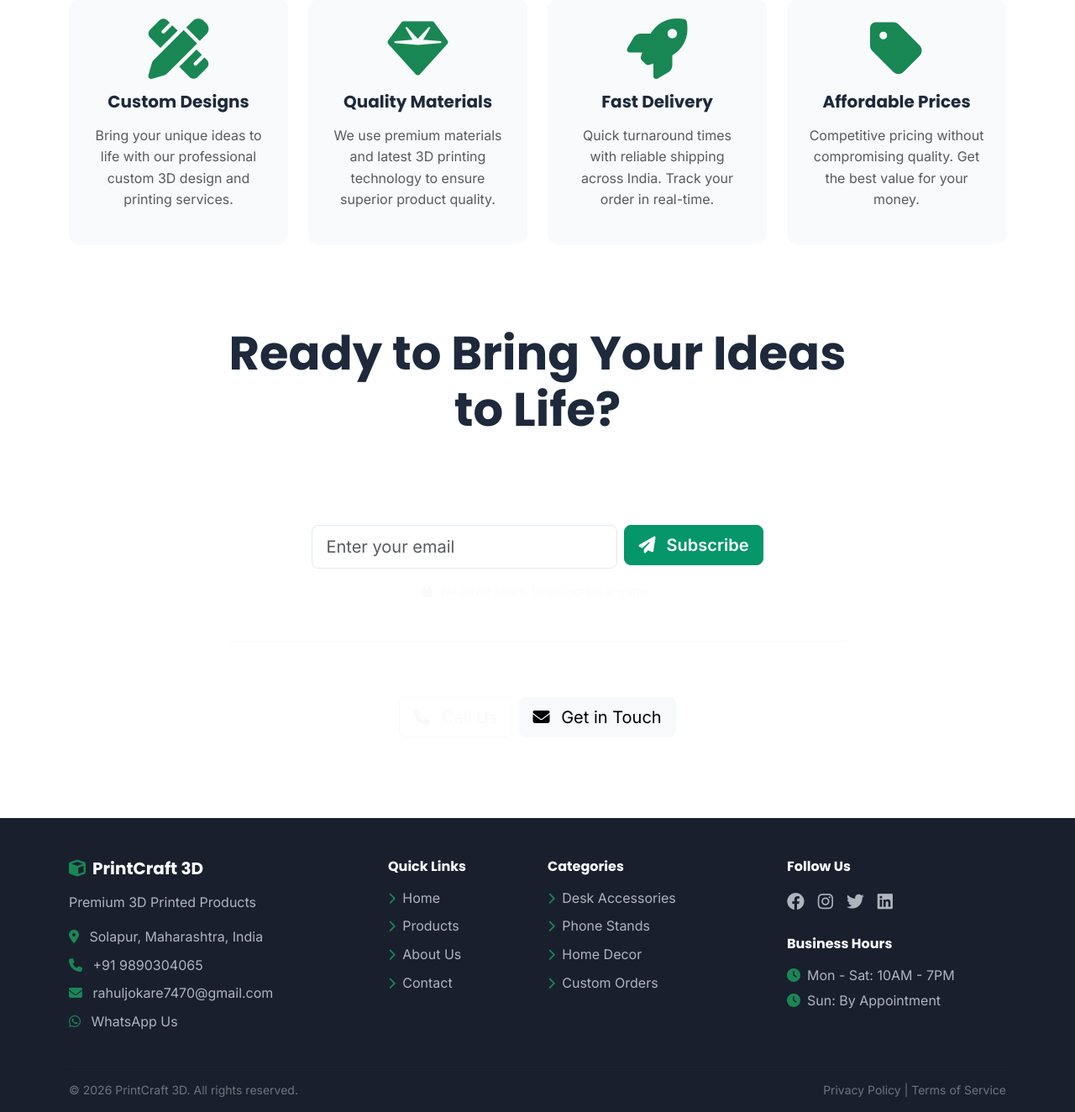
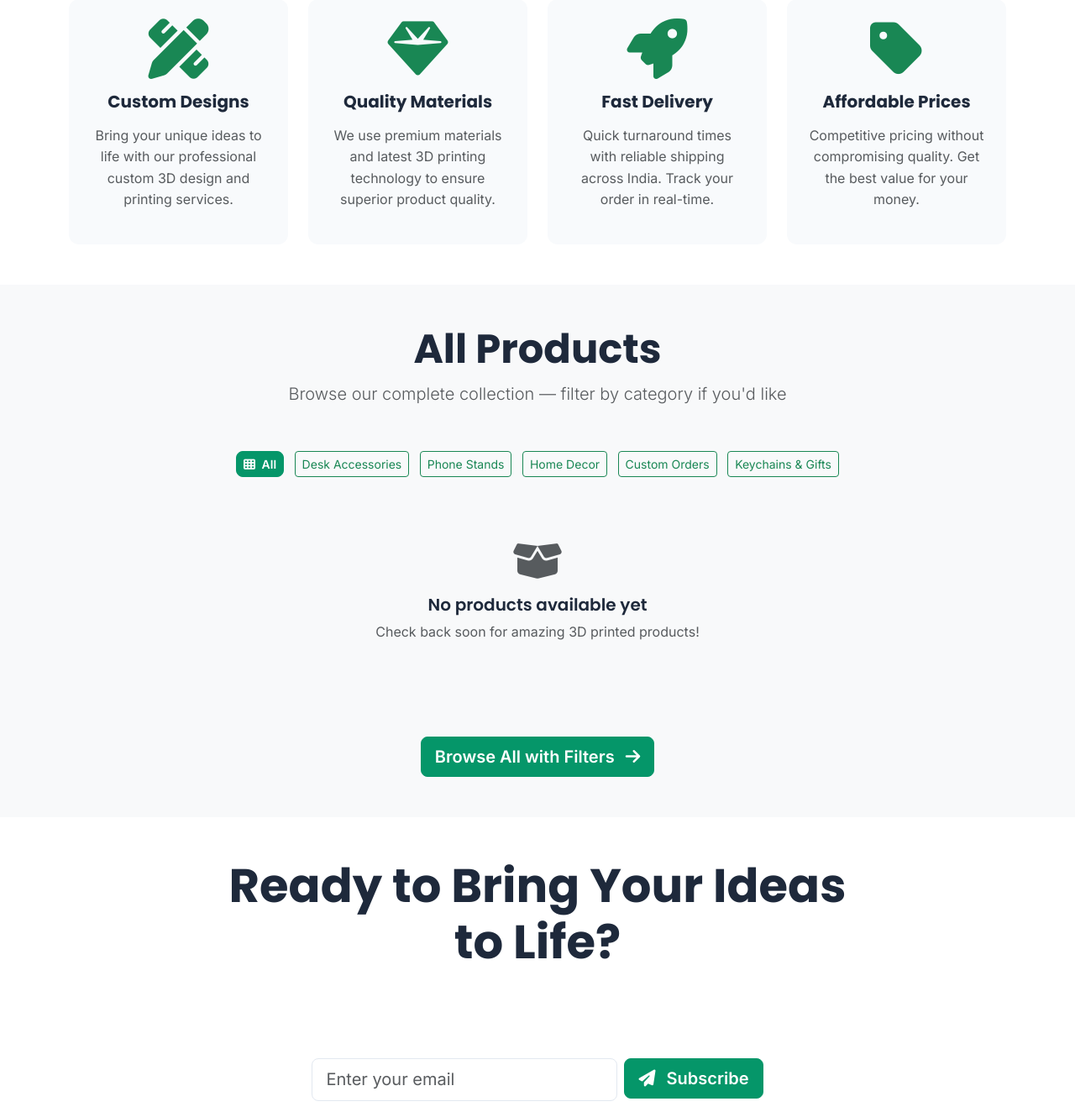
Before and after one commit to rahuljokare7470/print3d-store, a Flask app: page / in a window 1280 px wide. Shown: the part 1992-3316 px from the top of the page at 84% size. Run offline with Flask 3, Linux system fonts and the light colour scheme; some libraries are stand-ins or nearby versions.

Commit message:
Show all products on homepage with category filters

```diff
--- a/app.py
+++ b/app.py
@@ -275,9 +275,13 @@ Thank you for choosing {app.config['BUSINESS_NAME']}!
         latest_products = Product.query.filter_by(is_active=True)\
             .order_by(Product.created_at.desc()).limit(4).all()
 
+        all_products = Product.query.filter_by(is_active=True)\
+            .order_by(Product.created_at.desc()).all()
+
         return render_template('index.html',
                                featured_products=featured_products,
-                               latest_products=latest_products)
+                               latest_products=latest_products,
+                               all_products=all_products)
 
     @app.route('/products')
     def products():
--- a/templates/index.html
+++ b/templates/index.html
@@ -265,66 +265,116 @@
         </div>
     </section>
 
-    <!-- Latest Products Section -->
-    {% if latest_products %}
-        <section class="latest-products py-5 bg-light">
+    <!-- All Products Section -->
+    <section class="all-products py-5 bg-light">
         <div class="container">
             <div class="section-header text-center mb-5">
-                    <h2 class="display-5 fw-bold mb-2">Latest Products</h2>
+                <h2 class="display-5 fw-bold mb-2">All Products</h2>
                 <p class="text-muted lead">
-                        Check out our newest additions
+                    Browse our complete collection — filter by category if you'd like
                 </p>
             </div>
 
-                <div class="row g-4">
-                    {% for product in latest_products[:4] %}
-                        <div class="col-lg-3 col-md-6 col-sm-12">
+            <!-- Category Filter Buttons -->
+            <div class="text-center mb-4">
+                <button class="btn btn-success btn-sm m-1 active" onclick="filterProducts('all', this)">
+                    <i class="fas fa-th me-1"></i> All
+                </button>
+                {% for category in categories %}
+                <button class="btn btn-outline-success btn-sm m-1" onclick="filterProducts('{{ category.slug }}', this)">
+                    {{ category.name }}
+                </button>
+                {% endfor %}
+            </div>
+
+            {% if all_products %}
+                <div class="row g-4" id="all-products-grid">
+                    {% for product in all_products %}
+                        <div class="col-6 col-md-4 col-lg-3 product-filter-item" data-category="{{ product.category.slug if product.category else '' }}">
                             <div class="card product-card h-100 shadow-sm hover-shadow transition-all" data-product-id="{{ product.id }}">
                                 <!-- Product Image -->
                                 <div class="product-image-wrapper position-relative overflow-hidden">
-                                    {% if product.image_url %}
-                                        <img src="{{ product.image_url }}" alt="{{ product.name }}" class="card-img-top product-image">
+                                    {% if product.image_main %}
+                                        <img src="{{ url_for('static', filename='uploads/' + product.image_main) }}" alt="{{ product.name }}" class="card-img-top product-image" style="height: 220px; object-fit: cover;">
+                                    {% elif product.image_url %}
+                                        <img src="{{ product.image_url }}" alt="{{ product.name }}" class="card-img-top product-image" style="height: 220px; object-fit: cover;">
                                     {% else %}
-                                        <div class="product-placeholder bg-light d-flex align-items-center justify-content-center">
-                                            <i class="fas fa-cube fa-5x text-secondary opacity-50"></i>
+                                        <div class="product-placeholder bg-light d-flex align-items-center justify-content-center" style="height: 220px;">
+                                            <i class="fas fa-cube fa-3x text-secondary opacity-50"></i>
                                         </div>
                                     {% endif %}
 
-                                    <!-- New Badge -->
-                                    <div class="badge bg-info position-absolute top-0 end-0 m-2">
-                                        <i class="fas fa-star me-1"></i> New
+                                    <!-- Discount Badge -->
+                                    {% if product.original_price and product.original_price > product.price %}
+                                        {% set discount_percentage = ((product.original_price - product.price) / product.original_price * 100)|int %}
+                                        <div class="badge bg-danger position-absolute top-0 end-0 m-2">
+                                            -{{ discount_percentage }}%
+                                        </div>
+                                    {% endif %}
+
+                                    <!-- Category Badge -->
+                                    <div class="badge bg-info position-absolute top-0 start-0 m-2">
+                                        {{ product.category.name if product.category else 'Uncategorized' }}
                                     </div>
                                 </div>
 
                                 <!-- Product Details -->
                                 <div class="card-body d-flex flex-column">
-                                    <h5 class="card-title fw-bold mb-2">{{ product.name }}</h5>
+                                    <h6 class="card-title fw-bold mb-2">{{ product.name }}</h6>
 
-                                    <p class="card-text text-muted small mb-3 flex-grow-1">
+                                    <p class="card-text text-muted small mb-3 flex-grow-1" style="display: -webkit-box; -webkit-line-clamp: 2; -webkit-box-orient: vertical; overflow: hidden;">
                                         {{ product.short_desc or product.description|truncate(80) }}
                                     </p>
 
                                     <!-- Price Section -->
                                     <div class="price-section mb-3">
-                                        <span class="h5 fw-bold text-success mb-0">₹{{ "%.2f"|format(product.price) }}</span>
+                                        <div class="d-flex align-items-center gap-2">
+                                            {% if product.original_price and product.original_price > product.price %}
+                                                <span class="text-decoration-line-through text-muted small">₹{{ product.original_price }}</span>
+                                                <span class="h6 fw-bold text-danger mb-0">₹{{ product.price }}</span>
+                                            {% else %}
+                                                <span class="h6 fw-bold text-success mb-0">₹{{ product.price }}</span>
+                                            {% endif %}
+                                        </div>
                                     </div>
 
-                                    <!-- Add to Cart Form -->
+                                    <!-- Buttons -->
+                                    <div class="d-grid gap-1 mt-auto">
+                                        <a href="{{ url_for('product_detail', slug=product.slug) }}" class="btn btn-outline-success btn-sm">
+                                            View Details
+                                        </a>
+                                        {% if product.stock_status == 'in_stock' %}
                                         <form method="POST" action="{{ url_for('cart_add') }}" class="add-to-cart-form">
                                             <input type="hidden" name="product_id" value="{{ product.id }}">
                                             <input type="hidden" name="quantity" value="1">
-                                        <button type="submit" class="btn btn-outline-success w-100 add-to-cart-btn">
-                                            <i class="fas fa-shopping-cart me-2"></i> Add to Cart
+                                            <button type="submit" class="btn btn-success btn-sm w-100 add-to-cart-btn">
+                                                <i class="fas fa-cart-plus me-1"></i> Add to Cart
                                             </button>
                                         </form>
+                                        {% else %}
+                                        <button class="btn btn-secondary btn-sm" disabled>Out of Stock</button>
+                                        {% endif %}
+                                    </div>
                                 </div>
                             </div>
                         </div>
                     {% endfor %}
                 </div>
+            {% else %}
+                <div class="text-center py-5">
+                    <i class="fas fa-box-open fa-3x text-muted mb-3 d-block"></i>
+                    <h5>No products available yet</h5>
+                    <p class="text-muted">Check back soon for amazing 3D printed products!</p>
+                </div>
+            {% endif %}
+
+            <div class="text-center mt-5">
+                <a href="{{ url_for('products') }}" class="btn btn-lg btn-success">
+                    Browse All with Filters <i class="fas fa-arrow-right ms-2"></i>
+                </a>
+            </div>
         </div>
     </section>
-    {% endif %}
 
     <!-- Newsletter/CTA Section -->
     <section class="newsletter-cta py-5 position-relative overflow-hidden">
@@ -380,6 +430,31 @@
 
 {% block extra_js %}
     <script>
+        // Category filter for All Products section
+        function filterProducts(category, clickedBtn) {
+            const cards = document.querySelectorAll('.product-filter-item');
+            const buttons = document.querySelectorAll('[onclick^="filterProducts"]');
+
+            // Update active button
+            buttons.forEach(btn => {
+                btn.classList.remove('active', 'btn-success');
+                btn.classList.add('btn-outline-success');
+            });
+            clickedBtn.classList.remove('btn-outline-success');
+            clickedBtn.classList.add('active', 'btn-success');
+
+            // Filter products with animation
+            cards.forEach(card => {
+                if (category === 'all' || card.dataset.category === category) {
+                    card.style.display = 'block';
+                    card.style.opacity = '0';
+                    setTimeout(() => { card.style.opacity = '1'; }, 50);
+                } else {
+                    card.style.display = 'none';
+                }
+            });
+        }
+
         // Add to cart button handler with loading state
         document.querySelectorAll('.add-to-cart-form').forEach(form => {
             form.addEventListener('submit', function(e) {
```
Lines whose indentation alone changed are shown as unchanged.
